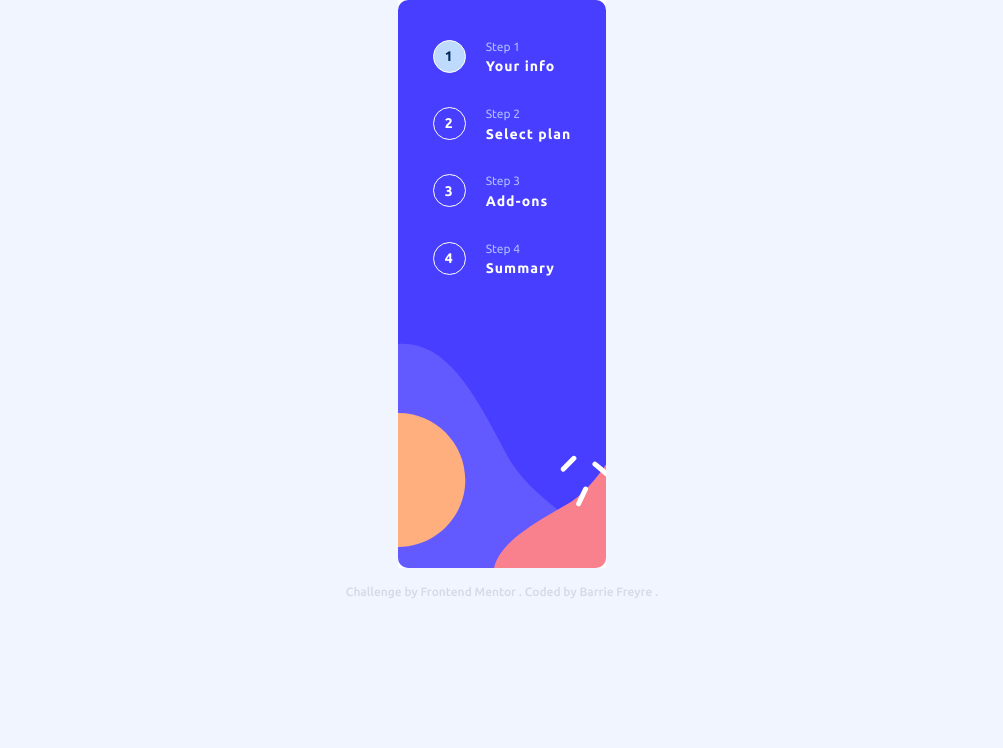
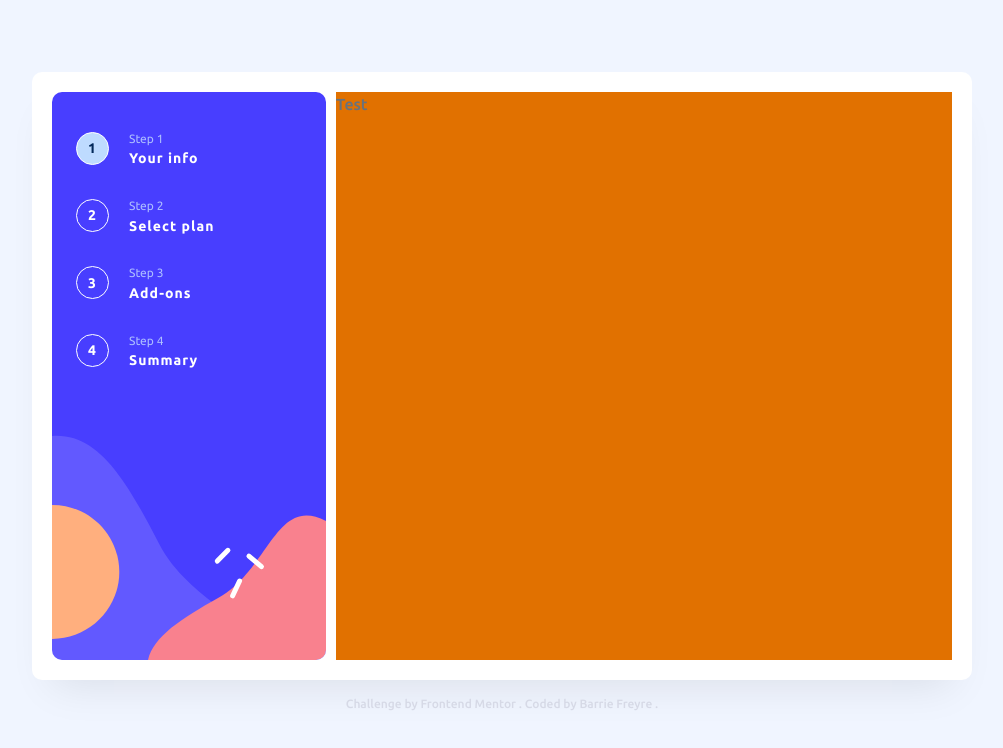
Before and after one commit to barriedirk/frontend-mentor-exercise-37-multi-step-form, an Angular app in the folder project/: page /#/multi-step-form in a window 1280 px wide. Shown: the top 748 px of the page, without its empty margins (138-1141 px from the left). Built offline with nearby package versions, Linux system fonts and the light colour scheme.

Commit message:
finish styles for the wrapper of the steps and form

```diff
--- a/project/src/app/features/multi-step-form/multi-step-form.html
+++ b/project/src/app/features/multi-step-form/multi-step-form.html
@@ -1,11 +1,11 @@
 <section
-  class="msf flex w-full max-w-[686px] flex-col bg-white"
+  class="msf m-auto flex w-full flex-col md:flex-row md:gap-2.5 md:bg-white md:p-5"
   role="group"
   aria-labelledby="multiStepForm"
 >
   <h1 id="multiStepForm" class="sr-only">Multi-step form</h1>
-  <div class="msf__steps flex flex-col items-center justify-start">
-    <ul class="msf__list flex flex-row justify-center gap-3.5 md:flex-col md:gap-8">
+  <div class="msf__steps flex flex-col items-center justify-start md:items-start">
+    <ul class="msf__list flex flex-row justify-center gap-3.5 p-6 md:flex-col md:gap-8">
       @for (step of steps; track step) {
         <li
           class="msf__step"
@@ -29,5 +29,7 @@
       }
     </ul>
   </div>
-  <div id="msf__form"></div>
+  <div class="msf__form bg-amber-600">
+    <h1>Test</h1>
+  </div>
 </section>
--- a/project/src/app/features/multi-step-form/multi-step-form.scss
+++ b/project/src/app/features/multi-step-form/multi-step-form.scss
@@ -1,10 +1,24 @@
 .msf {
+  --border-radius: 10px;
+
+  max-width: 686px;
+
   &__steps {
     background-image: url('/assets/images/bg-sidebar-mobile.svg');
     background-repeat: no-repeat;
     background-size: cover;
     background-color: var(--clr-purple-500);
     min-height: 170px;
+  }
+
+  &__form {
+    width: 100%;
+    max-width: 343px;
+    min-height: 390px;
+    box-shadow: 0px 25px 40px -20px rgba(0, 0, 0, 0.0951);
+    margin: auto;
+    border-radius: var(--border-radius);
+    margin-top: -70px;
   }
 
   &__list {
@@ -27,12 +41,23 @@
   }
 
   @media screen and (min-width: 48em) {
+    border-radius: 10px;
+    box-shadow: 0px 25px 40px -20px rgba(0, 0, 0, 0.0951);
+
     &__steps {
       background-image: url('/assets/images/bg-sidebar-desktop.svg');
       background-color: var(--clr-purple-500);
       height: 568px;
       width: 208px;
-      border-radius: 10px;
+      border-radius: var(--border-radius);
+      flex: 0 0 auto;
+    }
+
+    &__form {
+      border-radius: 0;
+      box-shadow: none;
+      margin: initial;
+      max-width: 100%;
     }
 
     &__list {
@@ -51,4 +76,12 @@
       row-gap: 30px;
     }
   }
+
+  @media screen and (min-width: 59em) {
+    max-width: 940px;
+
+    &__steps {
+      width: 274px;
+    }
+  }
 }
--- a/project/src/app/layouts/main-layout/main-layout.ts
+++ b/project/src/app/layouts/main-layout/main-layout.ts
@@ -7,8 +7,8 @@ import { Footer } from './components/footer/footer';
   selector: 'app-main-layout',
   imports: [RouterModule, Footer],
   template: `
-    <div class="main_layout flex flex-col justify-center">
-      <main class="main_content flex flex-col items-center justify-center">
+    <div class="main_layout flex min-h-dvh flex-col md:justify-center">
+      <main class="main_content">
         <router-outlet />
       </main>
       <app-footer />
```
